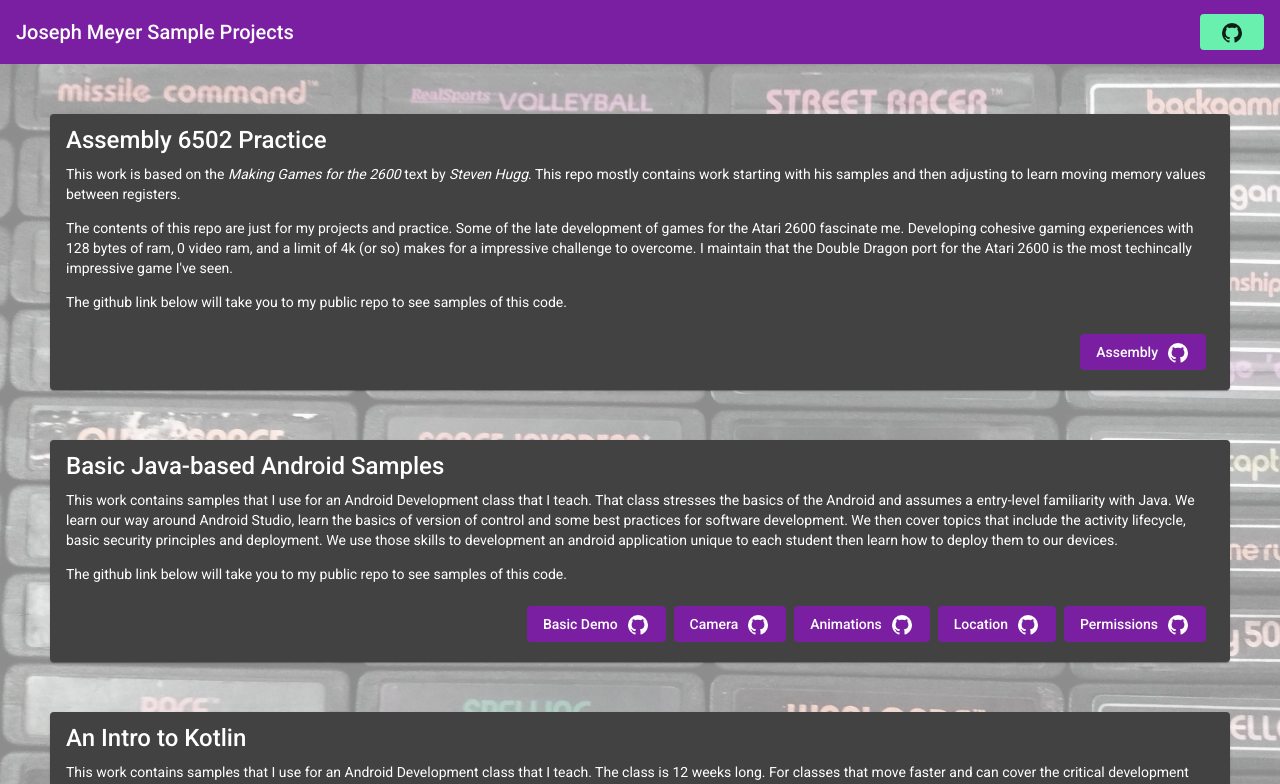
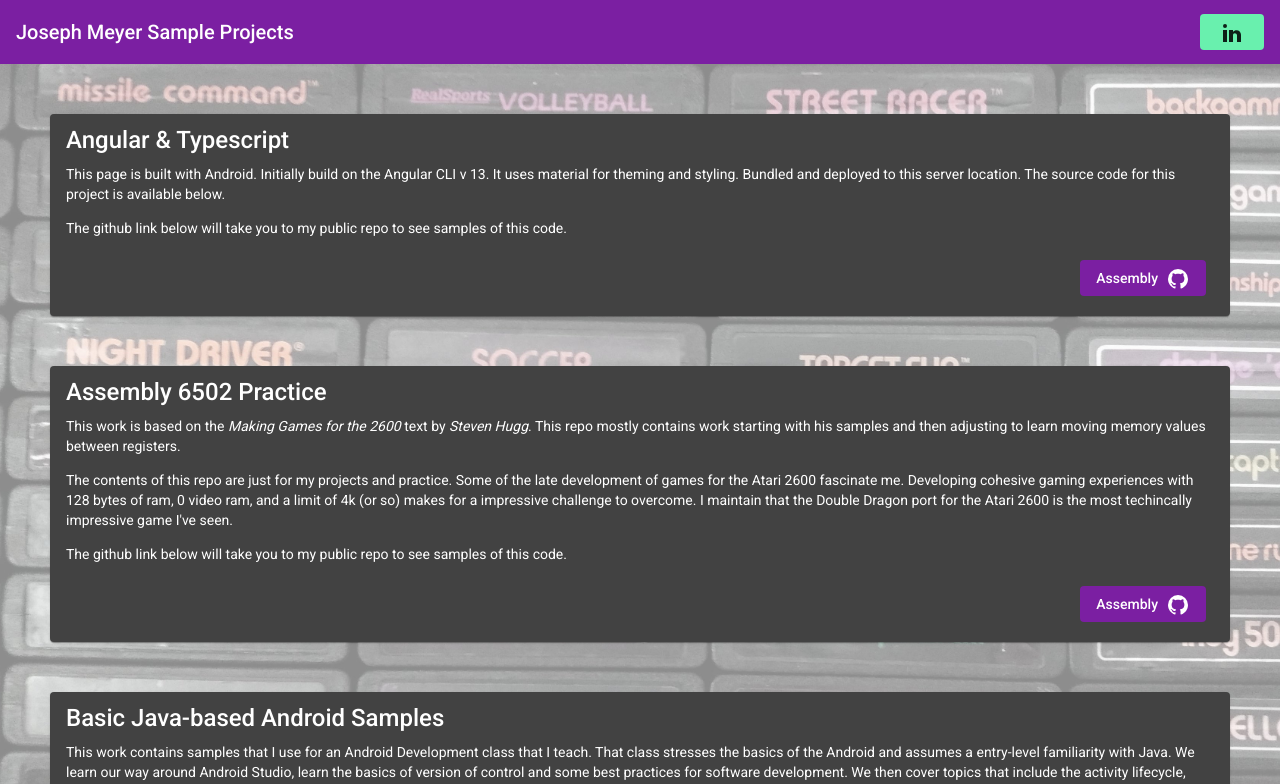
Before and after one commit to jrmAE/portfolio, an Angular app in the folder portfolio/: page / in a window 1280 px wide. Shown: the top 784 px of the page. Built offline with nearby package versions, Linux system fonts and the light colour scheme.

Commit message:
favicon updates. link updates

```diff
--- a/portfolio/src/app/home/home.component.html
+++ b/portfolio/src/app/home/home.component.html
@@ -4,11 +4,30 @@
   <mat-toolbar color="primary">
     <span>Joseph Meyer Sample Projects</span>
     <span class="toolbar-spacer"></span>
-    <a href="https://github.com/jrmAE/portfolio/tree/main/portfolio" target="_blank" mat-flat-button color="accent"
-      aria-label="Link to Github Repo for this project">
-      <mat-icon svgIcon="github-circle"></mat-icon>
+    <a href="https://linkedin.com/in/joseph-meyer-0854351ba" target="_blank" mat-flat-button color="accent"
+      aria-label="linkedin page">
+      <mat-icon svgIcon="linkedin"></mat-icon>
     </a>
   </mat-toolbar>
+
+  <mat-card class="info-card">
+    <mat-card-title>Angular & Typescript</mat-card-title>
+
+    <p class="info-text">This page is built with Android. Initially build on the Angular CLI v 13.
+      It uses material for theming and styling. Bundled and deployed to this server location. The
+      source code for this project is available below.
+    </p>
+
+    <p class="info-text">The github link below will take you to my public repo to see samples of this code.</p>
+
+    <mat-card-actions class="mat-action-row">
+      <a href="https://github.com/jrmAE/portfolio/tree/main/portfolio" target="_blank" mat-flat-button color="primary"
+        class="btn-action" aria-label="Link to Github Repo for this web page.">
+        Assembly<mat-icon class="margin-left" svgIcon="github-circle"></mat-icon>
+      </a>
+    </mat-card-actions>
+
+  </mat-card>
 
   <mat-card class="info-card">
     <mat-card-title>Assembly 6502 Practice</mat-card-title>
--- a/portfolio/src/index.html
+++ b/portfolio/src/index.html
@@ -1,5 +1,6 @@
 <!doctype html>
 <html lang="en">
+
 <head>
   <meta charset="utf-8">
   <title>Portfolio</title>
@@ -10,7 +11,9 @@
   <link href="https://fonts.googleapis.com/css2?family=Roboto:wght@300;400;500&display=swap" rel="stylesheet">
   <link href="https://fonts.googleapis.com/icon?family=Material+Icons" rel="stylesheet">
 </head>
+
 <body class="mat-typography">
   <app-root></app-root>
 </body>
+
 </html>
```
Also changed, not shown: portfolio/angular.json (+2 -8 lines), 1 other file (tests, documents, lock files or other folders).
